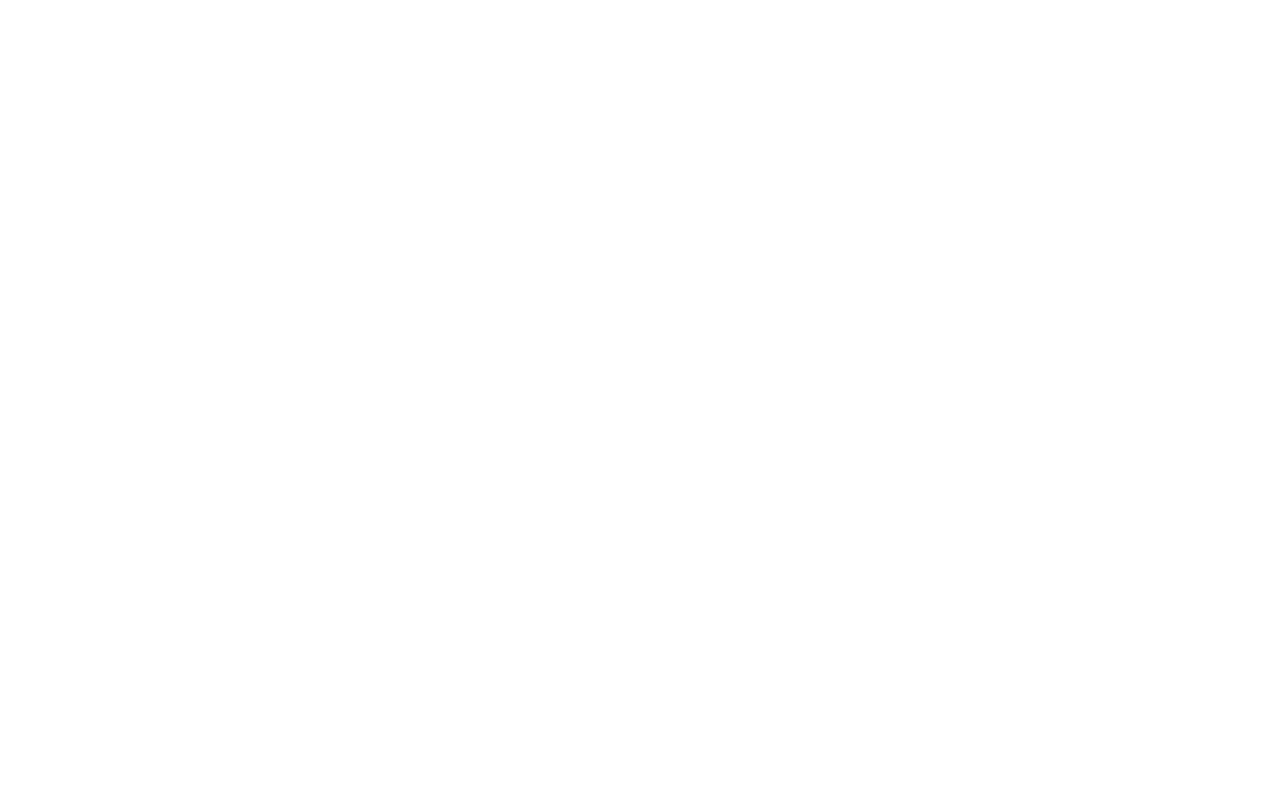
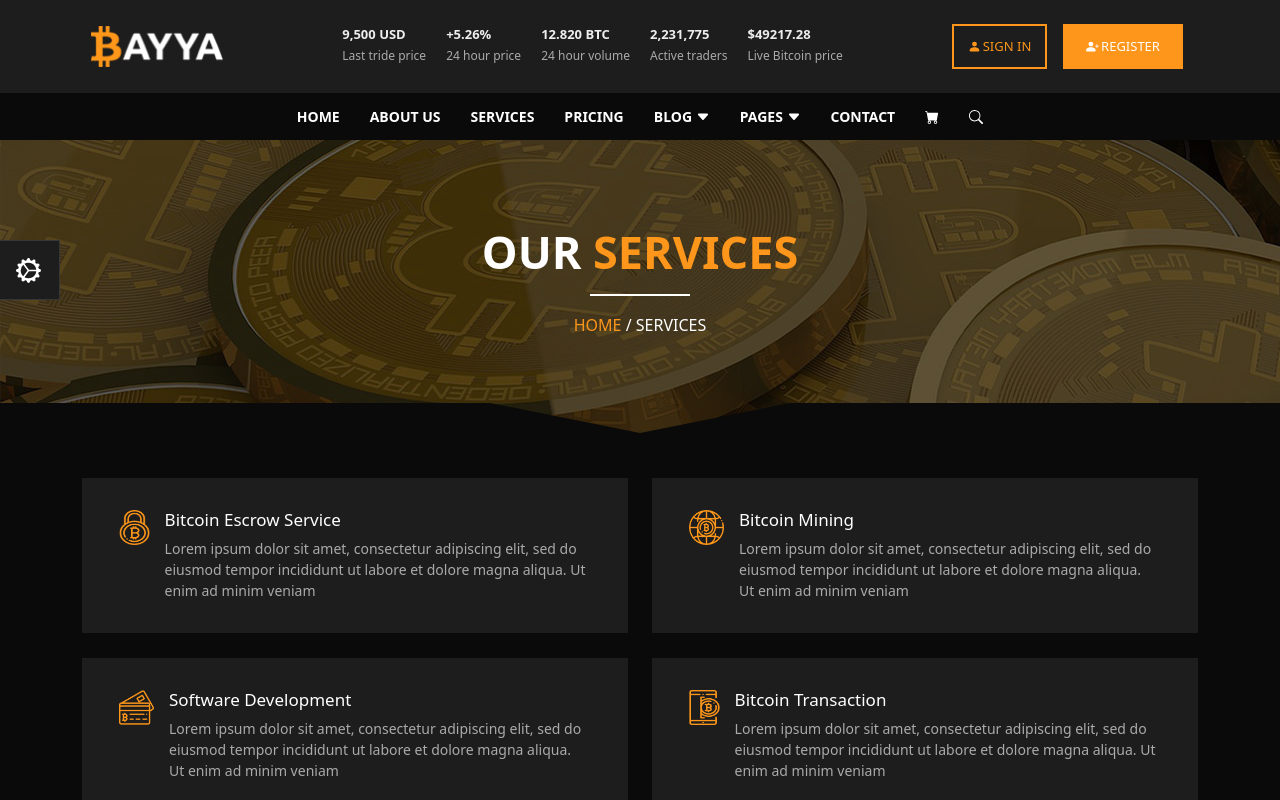
Before and after one commit to serkancagman/Bitcoin-currency-front-end-project-react, a React (Create React App) app: page /services in a window 1280 px wide. Before the commit this address had no page. Shown: the top 800 px of the page. Built offline with nearby package versions, Linux system fonts and the light colour scheme.

Commit message:
New Services Page

```diff
--- a/src/App.js
+++ b/src/App.js
@@ -3,6 +3,7 @@
 import { useState } from "react";
 import { Home } from "./Pages/Home";
 import About from "./Pages/About";
+import { Services } from "./Pages/Services";
 
 function App() {
   const [toggled, setToggled] = useState(true);
@@ -19,6 +20,7 @@
             element={<Home toggled={toggled} switchTheme={handleSwitchTheme} />}
           />
           <Route path="/about" element={<About toggled={toggled} switchTheme={handleSwitchTheme} />} />
+          <Route path="/services" element={<Services toggled={toggled} switchTheme={handleSwitchTheme} /> } />
         </Routes>
       </Router>
     </>
--- a/src/Components/AboutFirstComponent/AboutFirstComponent.js
+++ b/src/Components/AboutFirstComponent/AboutFirstComponent.js
@@ -4,27 +4,16 @@
 import { ExclamationTriangleFill } from "react-bootstrap-icons";
 import { Member } from "./Member";
 import Experts from "../Experts/Experts";
+import { AboutTop } from "./AboutTop";
 export const AboutFirstComponent = ({toggled}) => {
   return (
     <>
-      <section className="about-first-item">
-        <div className={`about-overlay${toggled ? "" : " about-after-light"}`}>
-          <div className="container-lg">
-            <div className="col-md-12 text-center">
-              <div className="about-item-area">
-                <h3 className="about-welcome">
-                  ABOUT <span>US</span>
-                </h3>
-                <hr />
-                <h6 className="about-bottom-info">
-                  {" "}
-                  <span className="about-bottom-first">HOME</span> / ABOUT
-                </h6>
-              </div>
-            </div>
-          </div>
-        </div>
-      </section>
+      <AboutTop
+      header="ABOUT"
+      headerSecond="US"
+      bottomHeader="ABOUT"
+      toggled={toggled}
+      />
       <section className={`we-are-about${toggled ? "" : " bg-light-area"}`}>
         <div className="container-lg">
           <div className="row justify-content-center align-items-center">
--- /dev/null
+++ b/src/Components/AboutFirstComponent/AboutTop.js
@@ -0,0 +1,24 @@
+import React from 'react'
+
+export const AboutTop = ({header,headerSecond,toggled,bottomHeader}) => {
+    return (
+        <section className="about-first-item">
+        <div className={`about-overlay${toggled ? "" : " about-after-light"}`}>
+          <div className="container-lg">
+            <div className="col-md-12 text-center">
+              <div className="about-item-area">
+                <h3 className="about-welcome">
+                  {header} <span>{headerSecond}</span>
+                </h3>
+                <hr />
+                <h6 className="about-bottom-info">
+                  {" "}
+                  <span className="about-bottom-first">HOME</span> / {bottomHeader}
+                </h6>
+              </div>
+            </div>
+          </div>
+        </div>
+      </section>
+    )
+}
--- a/src/Components/Header/Navbar.js
+++ b/src/Components/Header/Navbar.js
@@ -51,7 +51,7 @@
                     </a>
                   </li>
                   <li className="nav-item">
-                    <a href="/" className={`nav-link${toggled ? "" : " light-main-font"}`}>
+                    <a href="/services" className={`nav-link${toggled ? "" : " light-main-font"}`}>
                       SERVICES
                     </a>
                   </li>
--- /dev/null
+++ b/src/Components/ServicesMain/ServiceItem.js
@@ -0,0 +1,17 @@
+import React from 'react'
+
+export const ServiceItem = ({serviceIcon,serviceHeader,serviceInfo}) => {
+    return (
+        <div className="col-md-6">
+            <div className="services d-flex">
+              <img className="img-fluid service-icon" src={serviceIcon} alt="" />
+              <div className="service-inner">
+                <h3 className="service-header">{serviceHeader}</h3>
+                <p className="service-info">
+                  {serviceInfo}
+                </p>
+              </div>
+            </div>
+          </div>
+    )
+}
--- /dev/null
+++ b/src/Components/ServicesMain/ServicesMain.js
@@ -0,0 +1,53 @@
+import React from "react";
+import "./services.css"
+import serviceIcon from "../../images/guaranteesicon.png"
+import serviceIcon2 from "../../images/guaranteesicon2.png"
+import serviceIcon3 from "../../images/guaranteesicon3.png"
+import serviceIcon4 from "../../images/guaranteesicon4.png"
+import serviceIcon5 from "../../images/guaranteesicon5.png"
+import serviceIcon6 from "../../images/guaranteesicon6.png"
+
+
+import { ServiceItem } from "./ServiceItem";
+export const ServicesMain = () => {
+  return (
+    <section className="main-services">
+      <div className="container-lg">
+        <div className="row flex-wrap justify-content-center align-items-center">
+
+        <ServiceItem
+        serviceIcon={serviceIcon}
+        serviceHeader="Bitcoin Escrow Service"
+        serviceInfo="Lorem ipsum dolor sit amet, consectetur adipiscing elit, sed do eiusmod tempor incididunt ut labore et dolore magna aliqua. Ut enim ad minim veniam"
+        />
+        <ServiceItem
+        serviceIcon={serviceIcon2}
+        serviceHeader="Bitcoin Mining"
+        serviceInfo="Lorem ipsum dolor sit amet, consectetur adipiscing elit, sed do eiusmod tempor incididunt ut labore et dolore magna aliqua. Ut enim ad minim veniam"
+        />
+        <ServiceItem
+        serviceIcon={serviceIcon3}
+        serviceHeader="Software Development"
+        serviceInfo="Lorem ipsum dolor sit amet, consectetur adipiscing elit, sed do eiusmod tempor incididunt ut labore et dolore magna aliqua. Ut enim ad minim veniam"
+        />
+        <ServiceItem
+        serviceIcon={serviceIcon4}
+        serviceHeader="Bitcoin Transaction"
+        serviceInfo="Lorem ipsum dolor sit amet, consectetur adipiscing elit, sed do eiusmod tempor incididunt ut labore et dolore magna aliqua. Ut enim ad minim veniam"
+        />
+        <ServiceItem
+        serviceIcon={serviceIcon5}
+        serviceHeader="Bitcoin Exchange"
+        serviceInfo="Lorem ipsum dolor sit amet, consectetur adipiscing elit, sed do eiusmod tempor incididunt ut labore et dolore magna aliqua. Ut enim ad minim veniam"
+        />
+        <ServiceItem
+        serviceIcon={serviceIcon6}
+        serviceHeader="Bitcoin Investment"
+        serviceInfo="Lorem ipsum dolor sit amet, consectetur adipiscing elit, sed do eiusmod tempor incididunt ut labore et dolore magna aliqua. Ut enim ad minim veniam"
+        />
+
+        </div>
+      </div>
+    </section>
+  );
+};
--- /dev/null
+++ b/src/Components/ServicesMain/services.css
@@ -0,0 +1,36 @@
+.main-services {
+  padding: 2rem 0;
+  background-color: #0a0a0a;
+}
+
+.services {
+  background-color: #1d1d1d;
+  width: 100%;
+  height: 100%;
+  padding: 2rem;
+  margin: 12.5px 0;
+}
+
+.service-header {
+  color: #fff;
+  font-size: 17px !important;
+}
+
+.service-icon {
+  margin: 0 5px;
+  width: 35px;
+  height: 35px;
+}
+
+.service-inner {
+  width: 100%;
+  height: 100%;
+  margin: 0 10px;
+}
+
+.service-info {
+  margin: 0 !important;
+  color: #aaa;
+  font-size: 14px !important;
+}
+/*# sourceMappingURL=services.css.map */
--- /dev/null
+++ b/src/Components/ServicesMain/services.scss
@@ -0,0 +1,41 @@
+$maincolor: #1d1d1d;
+$secondcolor: #0a0a0a;
+$thirthcolor: #fd961a;
+$bitcoinnews: #0a0a0a71;
+$statSize: 13px;
+$statWeight: 800;
+$statinfoSize: 12px;
+$statinfoColor: #aaa;
+$transition: all 0.3s linear;
+
+
+.main-services{
+padding: 2rem 0;
+    background-color: $secondcolor;
+}
+.services{
+    background-color: $maincolor;
+    width: 100%;
+    height: 100%;
+    padding: 2rem;
+    margin: 12.5px 0;
+}
+.service-header{
+    color: #fff;
+    font-size: 17px !important;
+}
+.service-icon{
+    margin: 0 5px;
+    width: 35px;
+    height: 35px;
+}
+.service-inner{
+    width: 100%;
+    height: 100%;
+    margin: 0 10px;
+}
+.service-info{
+    margin: 0 !important;
+    color: $statinfoColor;
+    font-size: 14px !important;
+}
--- a/src/Components/responsive.css
+++ b/src/Components/responsive.css
@@ -345,6 +345,9 @@
     padding-top: 2rem !important;
     padding-bottom: 5rem !important;
   }
+  .member-area {
+    height: 705px !important;
+  }
 }
 
 @media only screen and (min-width: 281px) and (max-width: 375px) {
--- a/src/Components/responsive.scss
+++ b/src/Components/responsive.scss
@@ -342,11 +342,12 @@
     height: 416px !important;
     background-color: $secondcolor;
   }
-
-
   .experts {
     padding-top: 2rem !important;
     padding-bottom: 5rem !important;
+  }
+  .member-area{
+    height:705px !important;
   }
 }
 @media only screen and (min-width: 281px) and (max-width: 375px) {
--- a/src/Pages/About.js
+++ b/src/Pages/About.js
@@ -8,6 +8,7 @@
     console.log(toggled)
     console.log(switchTheme)
     return (
+
         <>
         <HeaderMain
         toggled={toggled}
--- /dev/null
+++ b/src/Pages/Services.js
@@ -0,0 +1,24 @@
+import React from "react";
+import { AboutTop } from "../Components/AboutFirstComponent/AboutTop";
+import Footer from "../Components/Footer/Footer";
+import HeaderMain from "../Components/Header/Header";
+import StyleSite from "../Components/Stylesite/StyleSite";
+import {ServicesMain} from "../Components/ServicesMain/ServicesMain"
+
+
+export const Services = ({ toggled, switchTheme }) => {
+  return (
+    <>
+      <HeaderMain toggled={toggled} />
+      <StyleSite toggled={toggled} switchTheme={switchTheme} />
+      <AboutTop
+        header="OUR"
+        headerSecond="SERVICES"
+        bottomHeader="SERVICES"
+        toggled={toggled}
+      />
+      <ServicesMain />
+      <Footer />
+    </>
+  );
+};
```
Also changed, not shown: 2 other files (tests, documents, lock files or other folders).
